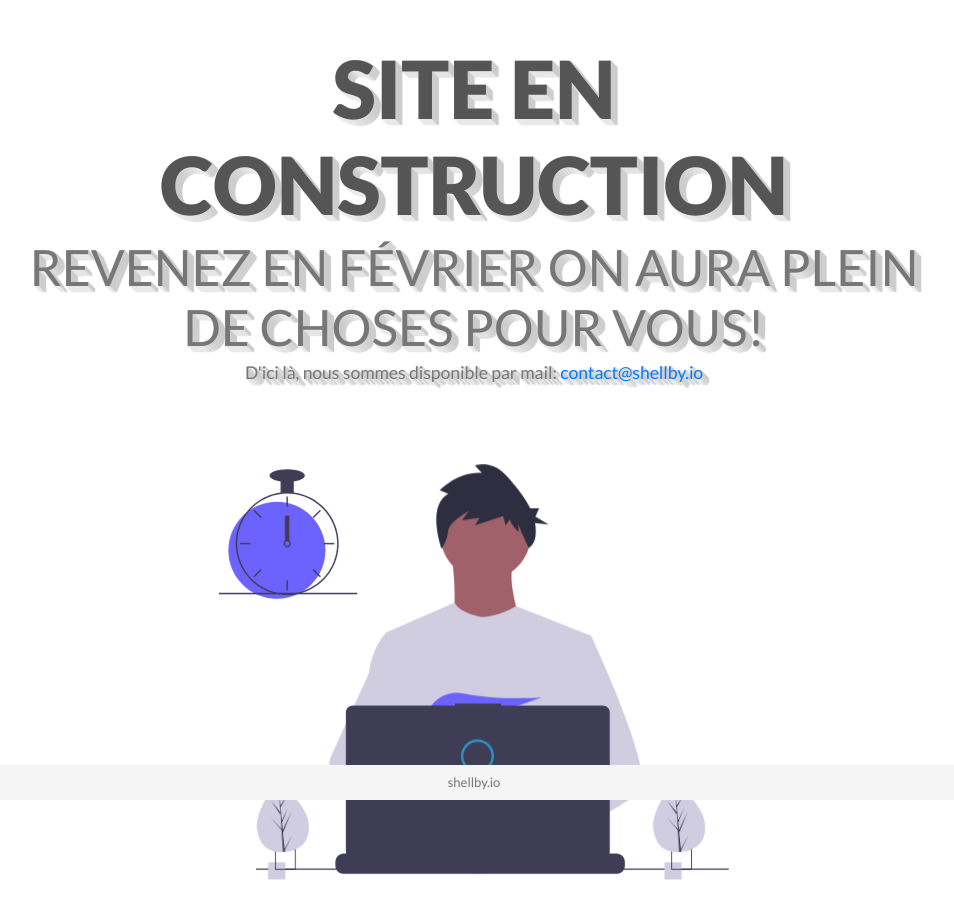
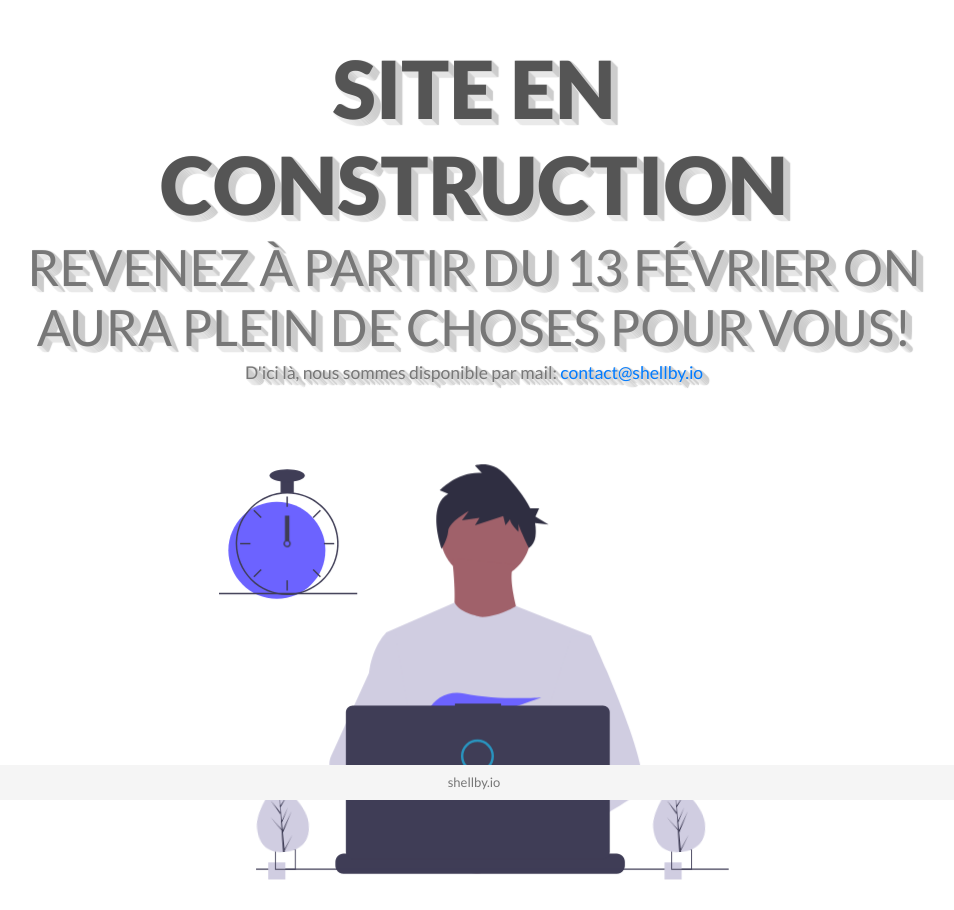
Before and after one commit to tmKamal/under-construction-template, a plain HTML site: page index.html in a window 1280 px wide. Shown: the whole page, without its empty margins (166-1120 px from the left). Drawn offline with nearby package versions, Linux system fonts and the light colour scheme.

Commit message:
Update reveal date

```diff
--- a/index.html
+++ b/index.html
@@ -29,7 +29,7 @@
       <div class="row justify-content-center">
         <div class="col-md-10 main-title">
           <h1>Site en construction</h1>
-          <h2>Revenez en février on aura plein de choses pour vous!</h2>
+          <h2>Revenez à partir du 13 février on aura plein de choses pour vous!</h2>
           <h3>D'ici là, nous sommes disponible par mail: <a href="mailto:contact@shellby.io">contact@shellby.io</a>
         </div>
       </div>
```
